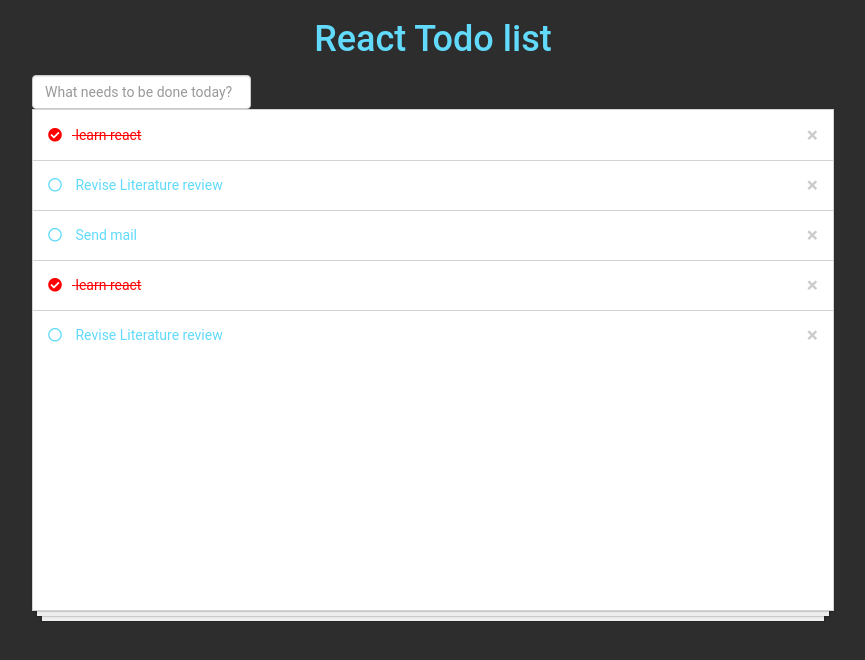
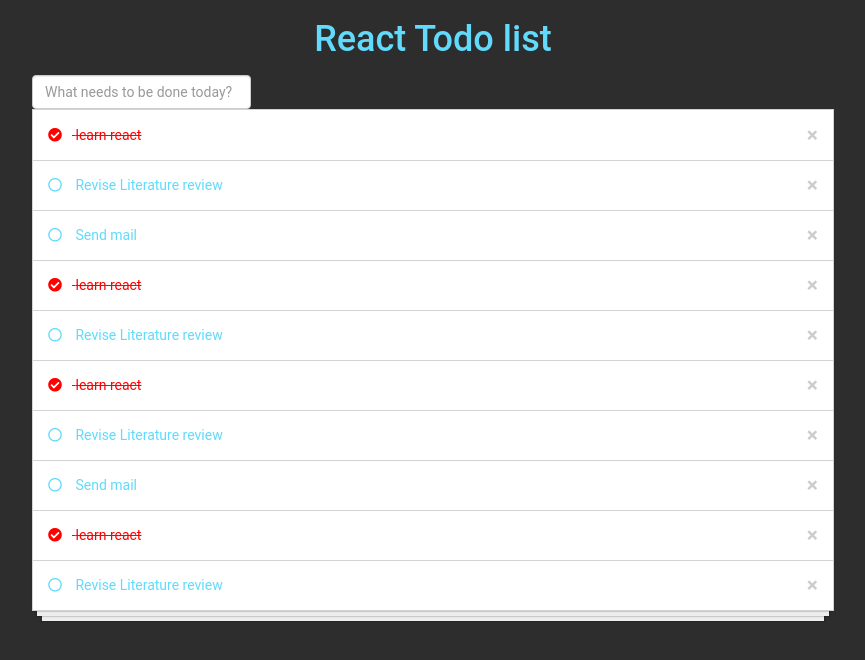
Before and after one commit to ChandanaNS/ReactPerformanceBenchmark, a React (Create React App) app in the folder React/: page / in a window 1280 px wide. Shown: the top 660 px of the page, without its empty margins (207-1072 px from the left). Built offline with nearby package versions, Linux system fonts and the light colour scheme.

Commit message:
JSON file update

```diff
--- a/React/src/constants/ListItems.js
+++ b/React/src/constants/ListItems.js
@@ -2,6 +2,35 @@ export const ListData = [
   { index: 1, value: "learn react", done: true },
   { index: 2, value: "Revise Literature review", done: false },
   { index: 3, value: "Send mail", done: false },
-  { index: 1, value: "learn react", done: true },
-  { index: 2, value: "Revise Literature review", done: false },
+  { index: 4, value: "learn react", done: true },
+  { index: 5, value: "Revise Literature review", done: false },
+  { index: 6, value: "learn react", done: true },
+  { index: 7, value: "Revise Literature review", done: false },
+  { index: 8, value: "Send mail", done: false },
+  { index: 9, value: "learn react", done: true },
+  { index: 10, value: "Revise Literature review", done: false },
+  { index: 11, value: "learn react", done: true },
+  { index: 12, value: "learn react", done: true },
+  { index: 13, value: "learn react", done: true },
+  { index: 14, value: "learn react", done: true },
+  { index: 15, value: "learn react", done: true },
+  { index: 16, value: "learn react", done: true },
+  { index: 17, value: "learn react", done: true },
+  { index: 18, value: "learn react", done: true },
+  { index: 19, value: "learn react", done: true },
+  { index: 20, value: "learn react", done: true },
+  { index: 21, value: "learn react", done: true },
+  { index: 22, value: "learn react", done: true },
+  { index: 23, value: "learn react", done: true },
+  { index: 24, value: "learn react", done: true },
+  { index: 25, value: "learn react", done: true },
+  { index: 26, value: "learn react", done: true },
+  { index: 27, value: "learn react", done: true },
+  { index: 28, value: "learn react", done: true },
+  { index: 29, value: "learn react", done: true },
+  { index: 30, value: "learn react", done: true },
+  { index: 31, value: "learn react", done: true },
+  { index: 32, value: "learn react", done: true },
+  { index: 33, value: "learn react", done: true },
+  { index: 34, value: "learn react", done: true },
 ];
```
